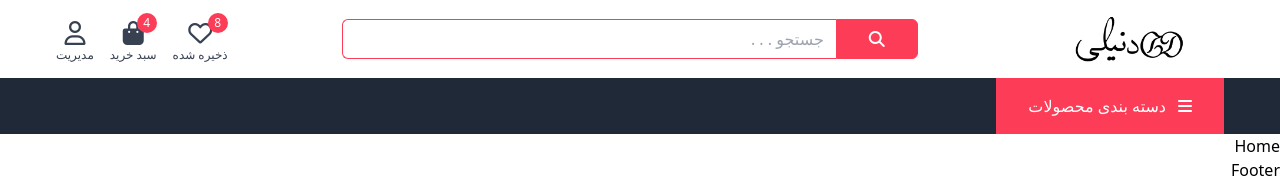
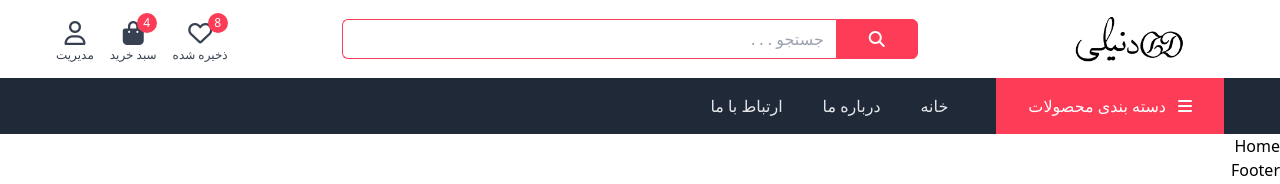
Before and after one commit to Fateme-nm/onlineShop_react, a React (Create React App) app: page / in a window 1280 px wide. Shown: the top 184 px of the page. Built offline with nearby package versions, Linux system fonts and the light colour scheme; a web font is replaced by a local one.

Commit message:
feat: NavLink imported and seted into NavBar component

```diff
--- a/src/layout/userLayout/NavBar/NavBar.jsx
+++ b/src/layout/userLayout/NavBar/NavBar.jsx
@@ -1,5 +1,7 @@
 import React from "react";
 import AllCategory from "./AllCategory/AllCategory";
+import NavLink from "./NavLink/NavLink";
+import routes from "routes/routes";
 
 const NavBar = () => {
   return (
@@ -9,8 +11,10 @@ const NavBar = () => {
           {/* all category */}
           <AllCategory />
           {/* nav links */}
-          <div className="flex items-center space-x-6 text-base pr-12 flex-grow">
-
+          <div className="flex flex-row-reverse items-center text-base pr-12 flex-grow">
+            <NavLink href={routes.HOME.path}>خانه</NavLink>
+            <NavLink href={routes.HOME.path}>درباره ما</NavLink>
+            <NavLink href={routes.HOME.path}>ارتباط با ما</NavLink>
           </div>
         </div>
       </div>
--- a/src/layout/userLayout/NavBar/NavLink/NavLink.jsx
+++ b/src/layout/userLayout/NavBar/NavLink/NavLink.jsx
@@ -3,7 +3,7 @@ import { Link } from "react-router-dom";
 
 const NavLink = ({href, children}) => {
   return (
-    <Link to={href} className="text-gray-200 hover:text-white transition">
+    <Link to={href} className="text-gray-200 hover:text-white transition ml-10">
       {children}
     </Link>
   );
```
